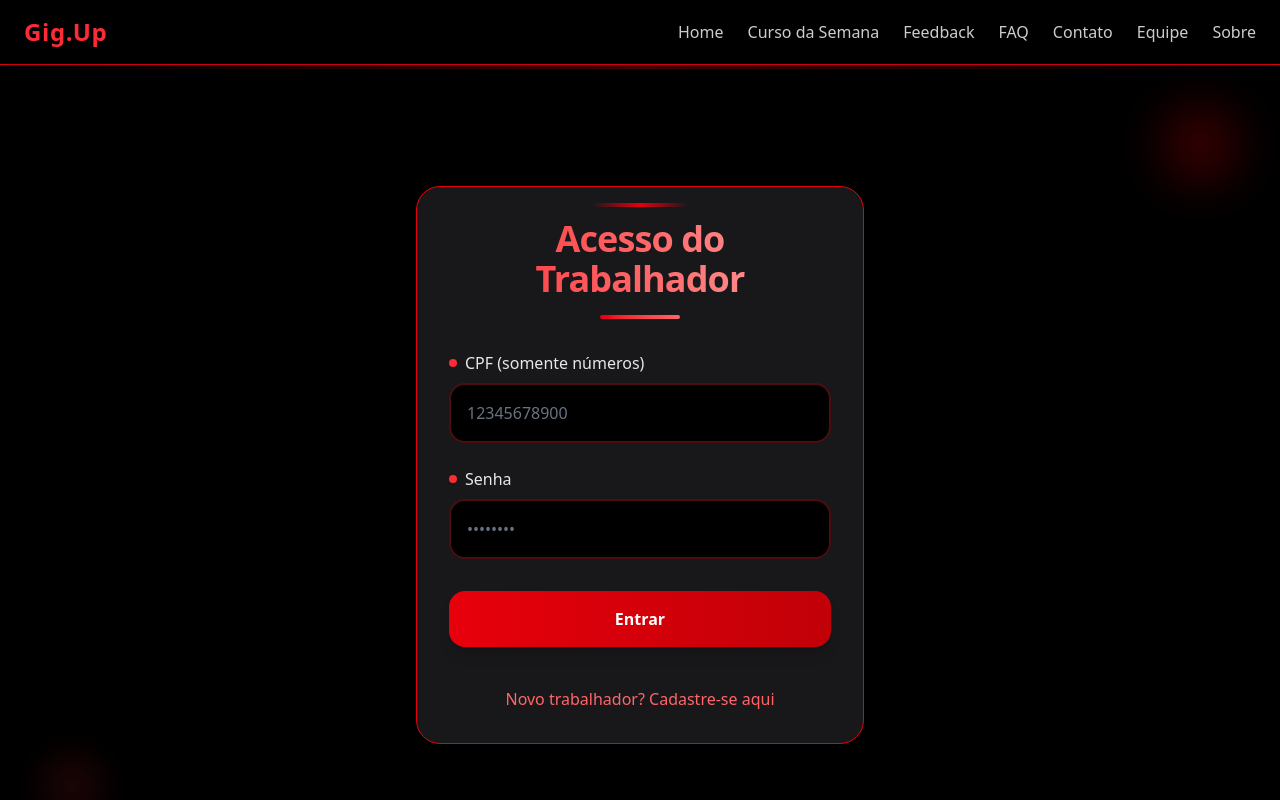
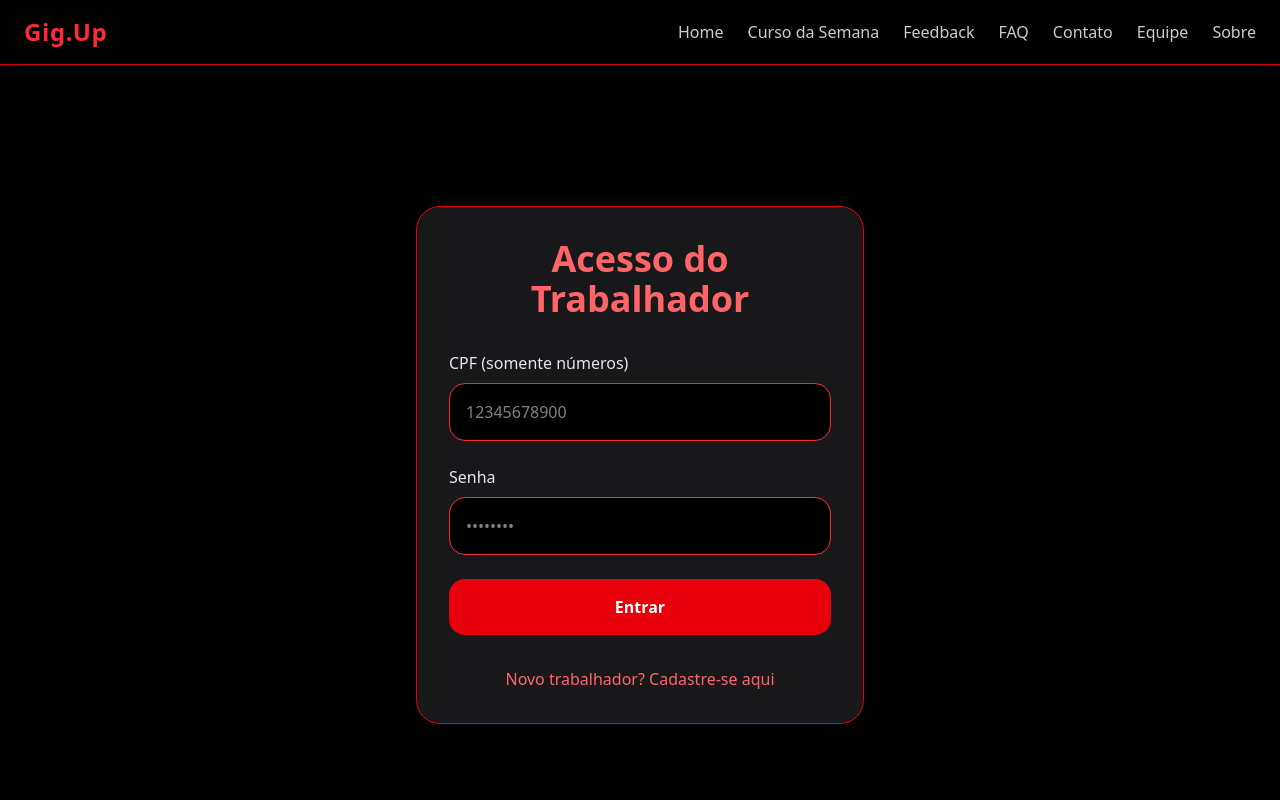
Before and after one commit to ChallengeFiap1tdspo/global-solution, a React (Vite) app in the folder motivagig/: page /login in a window 1280 px wide. Shown: the top 800 px of the page. Built offline with nearby package versions, Linux system fonts and the light colour scheme.

Commit message:
feat: adicionando e ajustando redirecionamento de telas com login

```diff
--- a/motivagig/src/main.tsx
+++ b/motivagig/src/main.tsx
@@ -13,10 +13,11 @@ import Equipe from "./routes/Equipe/index.tsx";
 import Sobre from "./routes/Sobre/index.tsx";
 import Login from "./routes/Login/index.tsx";
 import Cadastro from "./routes/Cadastro/index.tsx";
-import BoasVindas from "./routes/Boas-vindas/index.tsx";
 
 import CursoSemana from "./routes/Curso/index.tsx";
 import Feedback from "./routes/Feedback/index.tsx";
+
+import ProtectedRoute from "./routes/ProtectedRoute/index.tsx";
 
 const router = createBrowserRouter([
   {
@@ -25,15 +26,28 @@ const router = createBrowserRouter([
     errorElement: <Error />,
     children: [
       { path: "/", element: <Home /> },
-      { path: "/curso-semana", element: <CursoSemana /> },
-      { path: "/feedback", element: <Feedback /> },
+      {
+        path: "/curso-semana",
+        element: (
+          <ProtectedRoute>
+            <CursoSemana />
+          </ProtectedRoute>
+        ),
+      },
+      {
+        path: "/feedback",
+        element: (
+          <ProtectedRoute>
+            <Feedback />
+          </ProtectedRoute>
+        ),
+      },
       { path: "/faq", element: <Faq /> },
       { path: "/contato", element: <Contato /> },
       { path: "/equipe", element: <Equipe /> },
       { path: "/sobre", element: <Sobre /> },
       { path: "/login", element: <Login /> },
       { path: "/cadastro", element: <Cadastro /> },
-      { path: "/boas-vindas", element: <BoasVindas /> },
     ],
   },
 ]);
--- a/motivagig/src/routes/Login/index.tsx
+++ b/motivagig/src/routes/Login/index.tsx
@@ -1,6 +1,6 @@
 import { useState } from "react";
 import { useForm } from "react-hook-form";
-import { useNavigate, Link } from "react-router-dom";
+import { useNavigate, useLocation, Link } from "react-router-dom";
 import type { LoginForm } from "../../types/login";
 
 const API_URL = import.meta.env.VITE_API_URL;
@@ -9,6 +9,10 @@ const API_KEY = import.meta.env.VITE_API_KEY;
 export default function Login() {
   const { register, handleSubmit, formState: { errors } } = useForm<LoginForm>();
   const navigate = useNavigate();
+  const location = useLocation();
+
+  const redirectTo = location.state?.from || "/";
+
   const [isLoading, setIsLoading] = useState(false);
   const [apiError, setApiError] = useState<string | null>(null);
 
@@ -28,48 +32,50 @@ export default function Login() {
       });
 
       if (response.ok) {
-        const trabalhadorEncontrado = await response.json();
-        sessionStorage.setItem("trabalhadorLogado", JSON.stringify(trabalhadorEncontrado));
-        navigate("/boas-vindas");
-      } else if (response.status === 401 || response.status === 404) {
-        setApiError("CPF ou Senha inválidos.");
+        const trabalhador = await response.json();
+
+        sessionStorage.setItem(
+          "trabalhadorLogado",
+          JSON.stringify(trabalhador)
+        );
+
+        navigate(redirectTo, { replace: true });
+        return;
+      }
+
+      if (response.status === 401 || response.status === 404) {
+        setApiError("CPF ou senha inválidos.");
+        return;
+      }
+
+      const erroApi = await response.json();
+      setApiError(erroApi?.erro || "Erro inesperado no servidor.");
+    }
+    catch (err: unknown) {
+
+      if (err instanceof Error) {
+        setApiError(err.message);
       } else {
-        const errorData = await response.json();
-        setApiError(errorData.erro || `Erro ${response.status}: ${response.statusText}`);
+        setApiError("Falha de conexão com o servidor.");
       }
-    } catch (error: unknown) {
-      console.error("Falha ao conectar com a API:", error);
-      setApiError(
-        error instanceof Error
-          ? error.message
-          : "Não foi possível conectar ao servidor. Tente novamente mais tarde."
-      );
+
     } finally {
       setIsLoading(false);
     }
   };
 
   return (
-    <div className="min-h-screen w-full bg-black flex flex-col items-center justify-center px-4 py-8 relative overflow-hidden">
-      <div className="absolute top-0 left-0 w-full h-1 bg-gradient-to-r from-transparent via-red-600 to-transparent opacity-30"></div>
-      <div className="absolute top-10 right-10 w-20 h-20 bg-red-600 rounded-full blur-xl opacity-10 animate-pulse"></div>
-      <div className="absolute bottom-10 left-10 w-16 h-16 bg-red-500 rounded-full blur-lg opacity-10 animate-bounce"></div>
+    <div className="min-h-screen w-full bg-black flex flex-col items-center justify-center px-4 py-8">
+      <div className="w-full max-w-md bg-zinc-900 rounded-3xl shadow-2xl p-8 border border-red-600">
 
-      <div className="w-full max-w-md bg-zinc-900 rounded-3xl shadow-2xl p-8 border border-red-600 relative z-10 transform hover:scale-[1.01] transition-all duration-300">
-
-        <div className="text-center mb-8 relative">
-          <div className="absolute -top-4 left-1/2 transform -translate-x-1/2 w-24 h-1 bg-gradient-to-r from-transparent via-red-600 to-transparent rounded-full"></div>
-          <h1 className="text-4xl font-bold bg-gradient-to-r from-red-500 via-red-400 to-red-300 bg-clip-text text-transparent mb-4 tracking-tight">
-            Acesso do Trabalhador
-          </h1>
-          <div className="w-20 h-1 bg-gradient-to-r from-red-600 to-red-400 rounded-full mx-auto mb-6"></div>
-        </div>
+        <h1 className="text-4xl text-center font-bold text-red-400 mb-8">
+          Acesso do Trabalhador
+        </h1>
 
         <form onSubmit={handleSubmit(onSubmit)} className="flex flex-col gap-6">
 
-          <div className="group">
-            <label className="font-medium text-gray-200 mb-2 flex items-center">
-              <span className="w-2 h-2 bg-red-500 rounded-full mr-2"></span>
+          <div>
+            <label className="font-medium text-gray-200 mb-2 block">
               CPF (somente números)
             </label>
             <input
@@ -77,35 +83,30 @@ export default function Login() {
               placeholder="12345678900"
               {...register("cpf", {
                 required: "Informe seu CPF",
-                pattern: { value: /^\d{11}$/, message: "CPF deve conter 11 números" }
+                pattern: { value: /^\d{11}$/, message: "CPF deve ter 11 números" }
               })}
               disabled={isLoading}
-              className="w-full bg-black border-2 border-red-500/30 rounded-2xl p-4 text-white focus:outline-none focus:border-red-400 focus:ring-2 focus:ring-red-500/20 transition-all duration-300 group-hover:border-red-500/50 placeholder-gray-500 disabled:bg-gray-800 disabled:cursor-not-allowed"
+              className="w-full bg-black border border-red-500 rounded-2xl p-4 text-white"
             />
-            {errors.cpf && (
-              <p className="text-red-400 text-sm mt-2 font-medium">{errors.cpf.message}</p>
-            )}
+            {errors.cpf && <p className="text-red-400 mt-1">{errors.cpf.message}</p>}
           </div>
 
-          <div className="group">
-            <label className="font-medium text-gray-200 mb-2 flex items-center">
-              <span className="w-2 h-2 bg-red-500 rounded-full mr-2"></span>
+          <div>
+            <label className="font-medium text-gray-200 mb-2 block">
               Senha
             </label>
             <input
               type="password"
               placeholder="••••••••"
-              {...register("senha", { required: "Informe a senha" })}
+              {...register("senha", { required: "Informe sua senha" })}
               disabled={isLoading}
-              className="w-full bg-black border-2 border-red-500/30 rounded-2xl p-4 text-white focus:outline-none focus:border-red-400 focus:ring-2 focus:ring-red-500/20 transition-all duration-300 group-hover:border-red-500/50 placeholder-gray-500 disabled:bg-gray-800 disabled:cursor-not-allowed"
+              className="w-full bg-black border border-red-500 rounded-2xl p-4 text-white"
             />
-            {errors.senha && (
-              <p className="text-red-400 text-sm mt-2 font-medium">{errors.senha.message}</p>
-            )}
+            {errors.senha && <p className="text-red-400 mt-1">{errors.senha.message}</p>}
           </div>
 
           {apiError && (
-            <div className="bg-red-900/30 border-2 border-red-500/30 text-red-300 p-4 rounded-2xl text-sm font-medium">
+            <div className="bg-red-900/30 border border-red-500 text-red-300 p-4 rounded-2xl text-sm">
               {apiError}
             </div>
           )}
@@ -113,28 +114,17 @@ export default function Login() {
           <button
             type="submit"
             disabled={isLoading}
-            className="group relative bg-gradient-to-r from-red-600 to-red-700 hover:from-red-500 hover:to-red-600 disabled:from-gray-700 disabled:to-gray-800 transition-all duration-300 text-white font-semibold py-4 rounded-2xl shadow-lg hover:shadow-red-500/20 hover:shadow-xl hover:scale-[1.02] disabled:hover:scale-100 active:scale-95 mt-2 overflow-hidden disabled:cursor-not-allowed"
+            className="bg-red-600 text-white py-4 rounded-2xl font-semibold hover:bg-red-500 transition"
           >
-            <div className="absolute inset-0 bg-gradient-to-r from-transparent via-white/10 to-transparent transform -skew-x-12 translate-x-[-100%] group-hover:translate-x-[100%] group-disabled:translate-x-[-100%] transition-transform duration-1000"></div>
-            <span className="relative flex items-center justify-center gap-2">
-              {isLoading ? (
-                <>
-                  <div className="w-5 h-5 border-2 border-white border-t-transparent rounded-full animate-spin"></div>
-                  Entrando...
-                </>
-              ) : (
-                "Entrar"
-              )}
-            </span>
+            {isLoading ? "Entrando..." : "Entrar"}
           </button>
 
           <Link
             to="/cadastro"
-            className="text-center text-red-400 hover:text-red-300 font-medium transition-colors duration-300 mt-4 block hover:underline"
+            className="text-center text-red-400 hover:underline mt-2"
           >
             Novo trabalhador? Cadastre-se aqui
           </Link>
-
         </form>
       </div>
     </div>
--- /dev/null
+++ b/motivagig/src/routes/ProtectedRoute/index.tsx
@@ -0,0 +1,23 @@
+import React from "react";
+import { Navigate, useLocation } from "react-router-dom";
+
+type ProtectRouteProps = {
+  children: React.ReactNode;
+};
+
+export default function ProtectRoute({ children }: ProtectRouteProps) {
+  const token = localStorage.getItem("token");
+  const location = useLocation();
+
+  if (!token) {
+    return (
+      <Navigate
+        to="/login"
+        state={{ from: location.pathname }}
+        replace
+      />
+    );
+  }
+
+  return <>{children}</>;
+}
```
